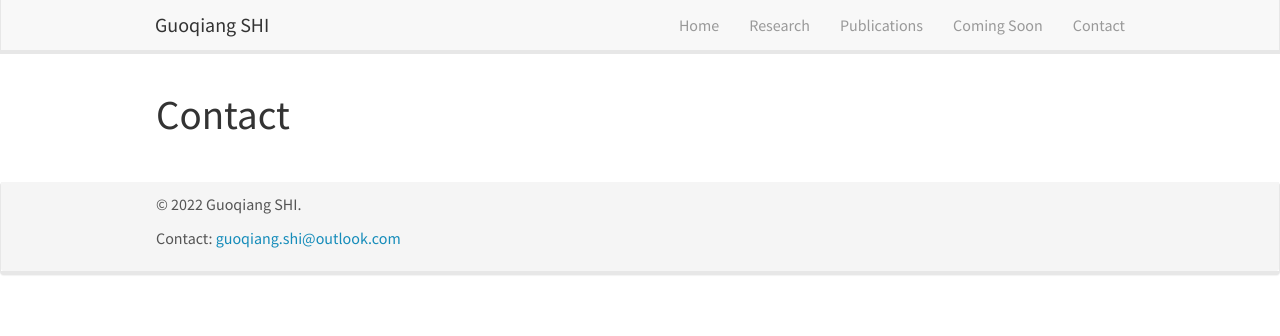
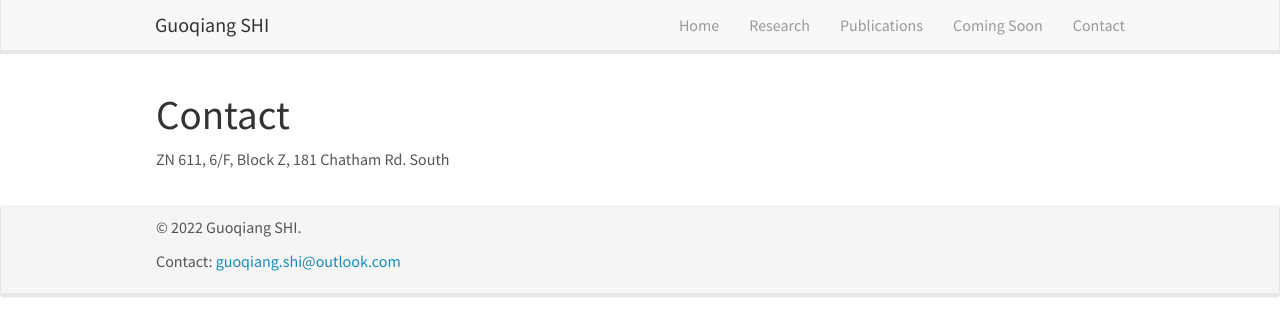
Before and after one commit to guoqiangshi/guoqiangshi.github.io, a Jekyll site: the page contact.html, which Jekyll copies as it is, in a window 1280 px wide. Shown: the top 336 px of the page. Built offline with Jekyll 4.4.1, drawn with Linux system fonts in a browser that asks for light colours; nearby versions of some CDN libraries; library files that are not in the unit come from our copies.

Commit message:
Update contact.html

```diff
--- a/contact.html
+++ b/contact.html
@@ -60,7 +60,7 @@
         <div id="gridid" class="col-sm-12">
   <h1 id="contact">Contact</h1>
 
-
+<i class="fa fa-location-arrow" aria-hidden="true"></i>ZN 611, 6/F, Block Z, 181 Chatham Rd. South
 
 
 
```
